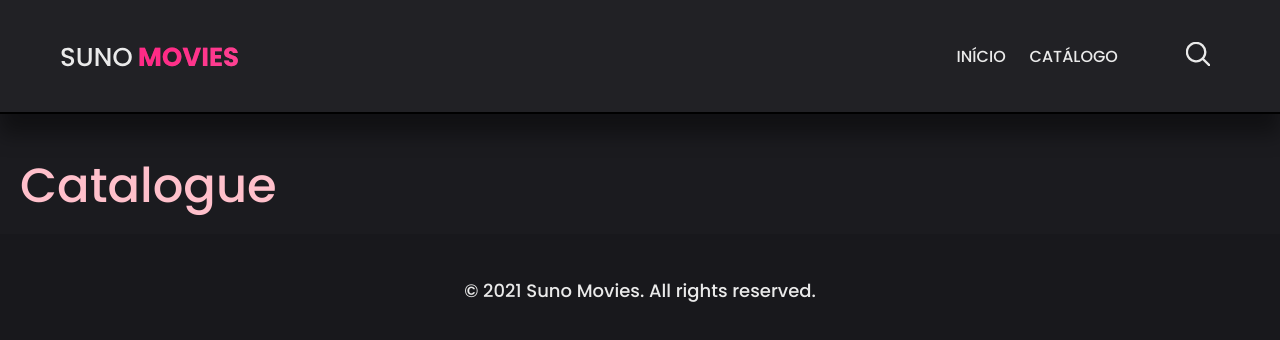
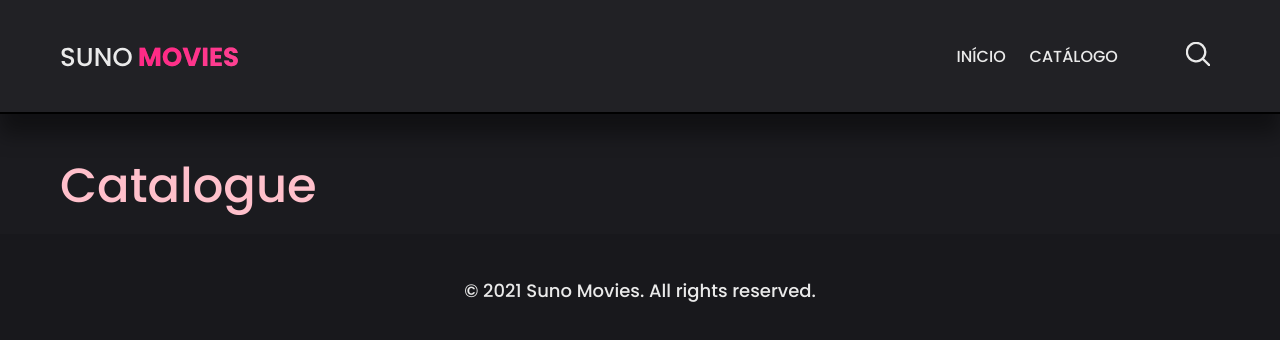
Before and after one commit to caiohenrique-developer/suno-movies, a Next.js app: page /catalogue in a window 1280 px wide. Shown: the top 340 px of the page. Built offline with nearby package versions, Linux system fonts and the light colour scheme.

Commit message:
:art: [ STYLE ]: Center main section for catalogue page

```diff
--- a/src/styles/pages/Catalogue/index.ts
+++ b/src/styles/pages/Catalogue/index.ts
@@ -1,8 +1,9 @@
 import styled from 'styled-components';
 
 export const Container = styled.main`
-  margin-top: min(15vw, 8.125rem);
-  padding: 20px min(1.25rem, 1.57vw);
+  max-width: 1200px;
+  margin: min(15vw, 8.125rem) auto 0;
+  padding: 1.25rem min(1.25rem, 1.57vw);
 
   color: pink;
   font-size: 3rem;
```
